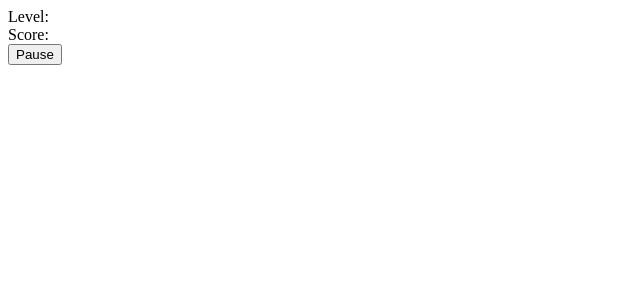
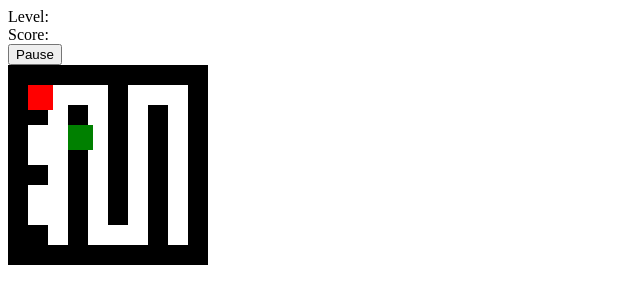
Before and after one commit to siscofalco/Spider-s-labrinth, a plain HTML site: page src/index.html in a window 1280 px wide. Both pictures are taken after a click on the button "Red". Shown: the whole page, without its empty margins (0-640 px from the left). Drawn offline with Linux system fonts and the light colour scheme.

Commit message:
Several files created

```diff
--- a/src/index.html
+++ b/src/index.html
@@ -8,5 +8,8 @@
   </head>
   <body>
     <script type="text/javascript" src="./javascript/index.js"></script>
+    <script type="text/javascript" src="./javascript/game.js"></script>
+    <script type="text/javascript" src="./javascript/character.js"></script>
+    <script type="text/javascript" src="./javascript/enemy.js"></script>
   </body>
 </html>
--- /dev/null
+++ b/src/javascript/character.js
@@ -0,0 +1,11 @@
+class Character{
+    constructor(canvas){
+        this.canvas = canvas,
+        this.ctx = this.canvas.getContext("2d")
+    }
+
+    characterDraw(){
+        this.ctx.fillStyle = "red";
+        this.ctx.fillRect(20, 20, 25, 25);
+    }
+}
--- /dev/null
+++ b/src/javascript/enemy.js
@@ -0,0 +1,11 @@
+class Enemy{
+    constructor(canvas){
+        this.canvas = canvas,
+        this.ctx = this.canvas.getContext("2d")
+    }
+
+    enemyDraw(){
+        this.ctx.fillStyle = "green";
+        this.ctx.fillRect(60, 60, 25, 25);
+    }
+}
--- /dev/null
+++ b/src/javascript/game.js
@@ -0,0 +1,57 @@
+class Game {
+    constructor(gameScreen) {
+        this.gameScreen = gameScreen,
+        this.mapArr = mapArr,
+        this.character = null;
+        this.enemies = null;
+        this.canvas = null;
+        this.ctx = null;
+    }
+
+    start(){
+        this.canvas = this.gameScreen.querySelector(".canvas-container canvas");
+        this.ctx = this.canvas.getContext('2d');
+        this.canvas.width = "1000";
+        this.canvas.height = "1000";
+
+        this.printLabyrinth(this.ctx);
+        this.printCharacter();
+        this.printEnemies();
+    }
+
+    printCharacter(){
+        this.character = new Character(this.canvas);
+        this.character.characterDraw();
+    }
+
+    printEnemies(){
+        this.enemies = new Enemy(this.canvas);
+        this.enemies.enemyDraw();
+    }
+
+    printLabyrinth(ctx){
+        mapArr.forEach((row, indexY) => {
+            row.forEach((block, indexX)=>{
+                if(block === "B"){
+                    ctx.fillStyle = "black";
+                } else {
+                    ctx.fillStyle = "white";
+                }
+                ctx.fillRect(indexX * 20, indexY * 20, 20, 20);
+            });
+        });
+    }
+}
+
+const mapArr = [
+    ["B","B","B","B","B","B","B","B","B","B",],
+    ["B","P","P","P","P","B","P","P","P","B",],
+    ["B","B","P","B","P","B","P","B","P","B",],
+    ["B","P","P","B","P","B","P","B","P","B",],
+    ["B","P","P","B","P","B","P","B","P","B",],
+    ["B","B","P","B","P","B","P","B","P","B",],
+    ["B","P","P","B","P","B","P","B","P","B",],
+    ["B","P","P","B","P","B","P","B","P","B",],
+    ["B","B","P","B","P","P","P","B","P","B",],
+    ["B","B","B","B","B","B","B","B","B","B",],
+];
--- a/src/javascript/index.js
+++ b/src/javascript/index.js
@@ -3,21 +3,14 @@ let welcomeScreen;
 let gameScreen;
 let gameOverScreen;
 
-// Creates DOM elements from a string representation
-// buildDom
 function buildDom(htmlString) {
-    //tempDiv lo creamos para tener un elemento HTML (div) sobre el que transformar
-    //nuestro string (htmlString) a formato HTML usando innerHTML
-    //los strings que contengan el HTML deben tener UN SOLO ELEMENTO PADRE
     const tempDiv = document.createElement("div");
     tempDiv.innerHTML = htmlString;
-    //console.log(“tempDiv.children”, tempDiv.children)
     return tempDiv.children[0];
 }
 
-// -- splash screen
+
 function createWelcomeScreen() {
-    //para un correcto tabulado del string, tabular de la línea 2 hasta el final
     welcomeScreen = buildDom(`
         <main>
             <h1>Spider's Labyrinth</h1>
@@ -25,10 +18,10 @@ function createWelcomeScreen() {
             <button id="appearance-blue">Blue</button>
         </main>
     `);
-    //Una vez creado el elemento HTML con la función buildDom, cargamos ese HTML en la página principal
+
     document.body.appendChild(welcomeScreen);
 
-    //seleccionamos el botón que hemos creado y le creamos un eventListener para después crear el jugo
+
     const startButtons = welcomeScreen.querySelectorAll("button");
 
     startButtons.forEach((button)=> {
@@ -101,7 +94,7 @@ function startGame(event) {
     createGameScreen();
 
     game = new Game(gameScreen);
-    game.gameScreen = gameScreen;
+    // game.gameScreen = gameScreen;
     const appearanceId = event.target.id;
     game.start(appearanceId);
 }
```
Also changed, not shown: 1 other file.
